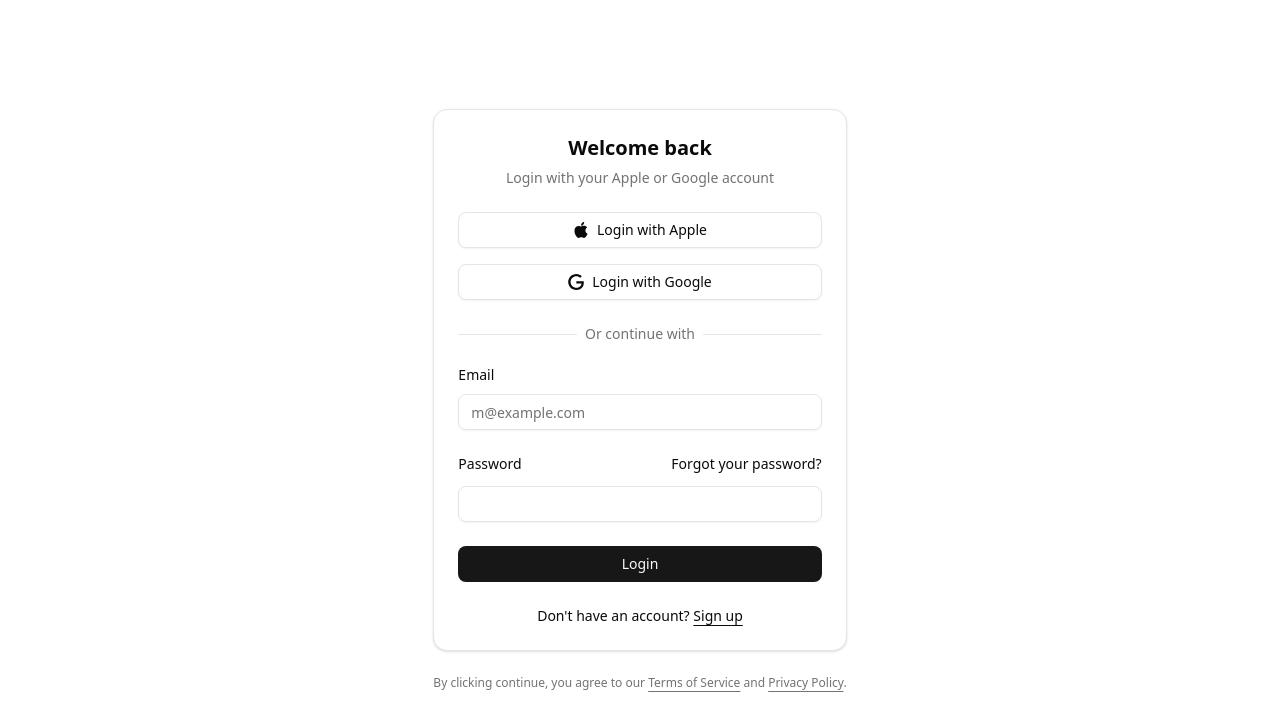
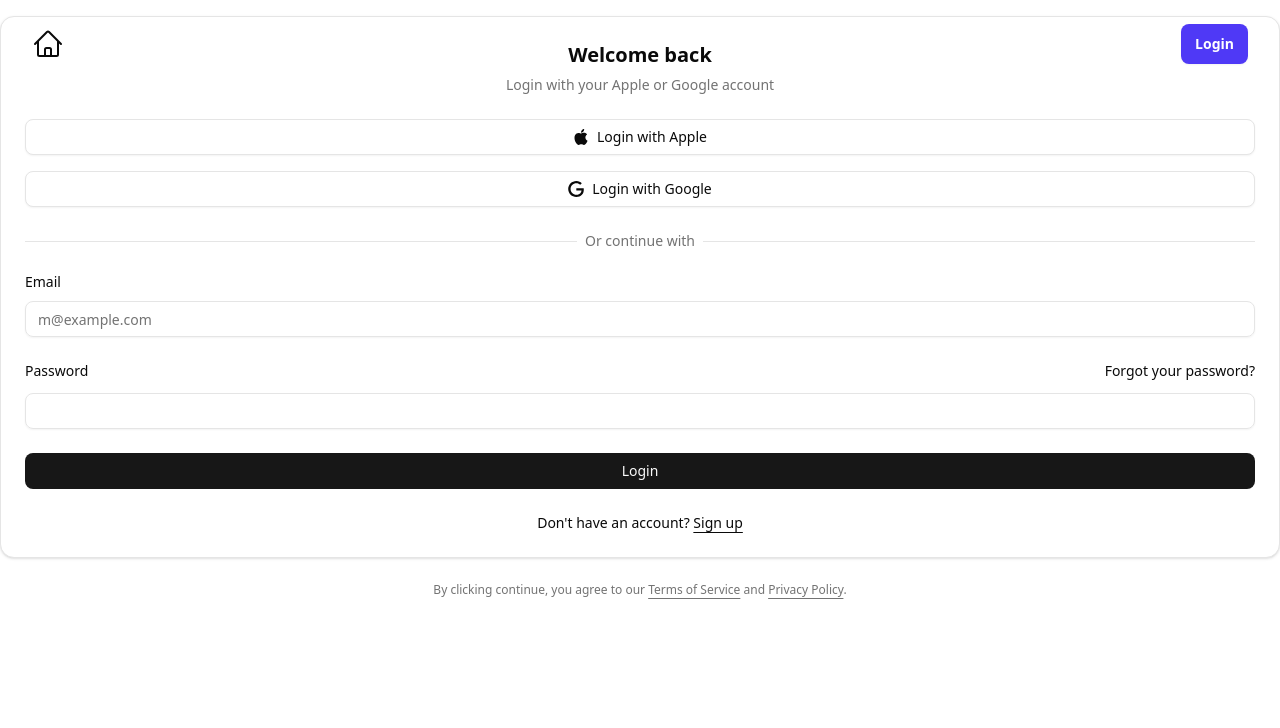
Before and after one commit to bhabinbudujapun/frontend-labs, a React (Vite) app in the folder auth-system/: page /login in a window 1280 px wide. Shown: the top 728 px of the page. Built offline with nearby package versions, Linux system fonts and the light colour scheme.

Commit message:
update: common layout navbar and toast message position set

```diff
--- a/auth-system/src/layout/AuthLayout.tsx
+++ b/auth-system/src/layout/AuthLayout.tsx
@@ -1,10 +1,14 @@
+import Navbar from "@/components/navbar/Navbar";
 import { Outlet } from "react-router-dom";
+import { Toaster } from "sonner";
 
 const AuthLayout = () => {
   return (
     <>
-      <div className="flex justify-center items-center h-screen">
+      <Navbar />
+      <div className="pt-[72px] sm:pt-4">
         <Outlet />
+        <Toaster position="top-center" />
       </div>
     </>
   );
```
